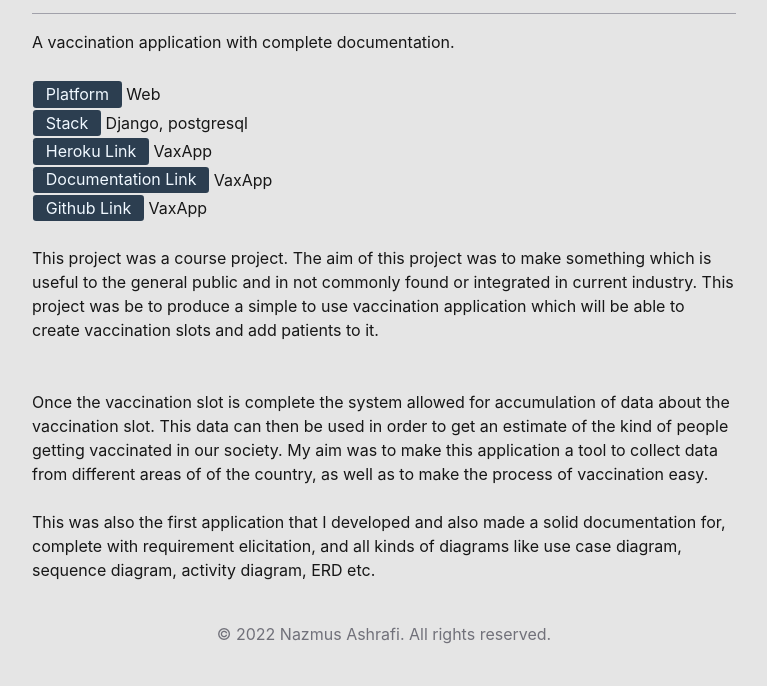
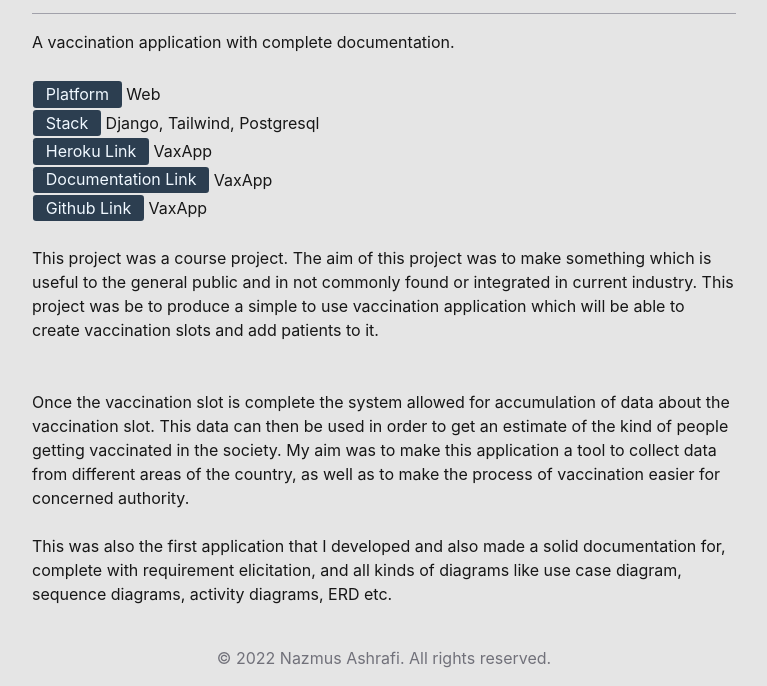
Before and after one commit to nazmus-saqueeb-ashrafi/nazmus-blogfolio, an Astro site: page /posts/vaxapp in a window 1280 px wide. Shown: the part 540-1226 px from the top of the page, without its empty margins (256-1023 px from the left). Before the commit the page ends 1202 px from the top, so only its background shows below. Built offline with nearby package versions, Linux system fonts and the light colour scheme; Astro itself is replaced by a stand-in of ours.

Commit message:
added vaxapp

```diff
--- a/src/pages/posts/vaxapp.md
+++ b/src/pages/posts/vaxapp.md
@@ -42,7 +42,7 @@ A vaccination application with complete documentation.
 |                                                               |     |
 | ------------------------------------------------------------- | --- |
 | <span id='badge'>Platform</span> Web                          |
-| <span id='badge'>Stack</span> Django, postgresql              |
+| <span id='badge'>Stack</span> Django, Tailwind, Postgresql    |
 | <span id='badge'>Heroku Link</span> [VaxApp][heroku link]     |
 | <span id='badge'>Documentation Link</span> [VaxApp][doc link] |
 | <span id='badge'>Github Link</span> [VaxApp][github link]     |
@@ -53,8 +53,8 @@ This project was a course project. The aim of this project was to make something
 
 <br/><br/>
 
-Once the vaccination slot is complete the system allowed for accumulation of data about the vaccination slot. This data can then be used in order to get an estimate of the kind of people getting vaccinated in our society. My aim was to make this application a tool to collect data from different areas of of the country, as well as to make the process of vaccination easy.
+Once the vaccination slot is complete the system allowed for accumulation of data about the vaccination slot. This data can then be used in order to get an estimate of the kind of people getting vaccinated in the society. My aim was to make this application a tool to collect data from different areas of the country, as well as to make the process of vaccination easier for concerned authority.
 <br/><br/>
 
-This was also the first application that I developed and also made a solid documentation for, complete with requirement elicitation, and all kinds of diagrams like use case diagram, sequence diagram, activity diagram, ERD etc.
+This was also the first application that I developed and also made a solid documentation for, complete with requirement elicitation, and all kinds of diagrams like use case diagram, sequence diagrams, activity diagrams, ERD etc.
 <br/><br/>
```
